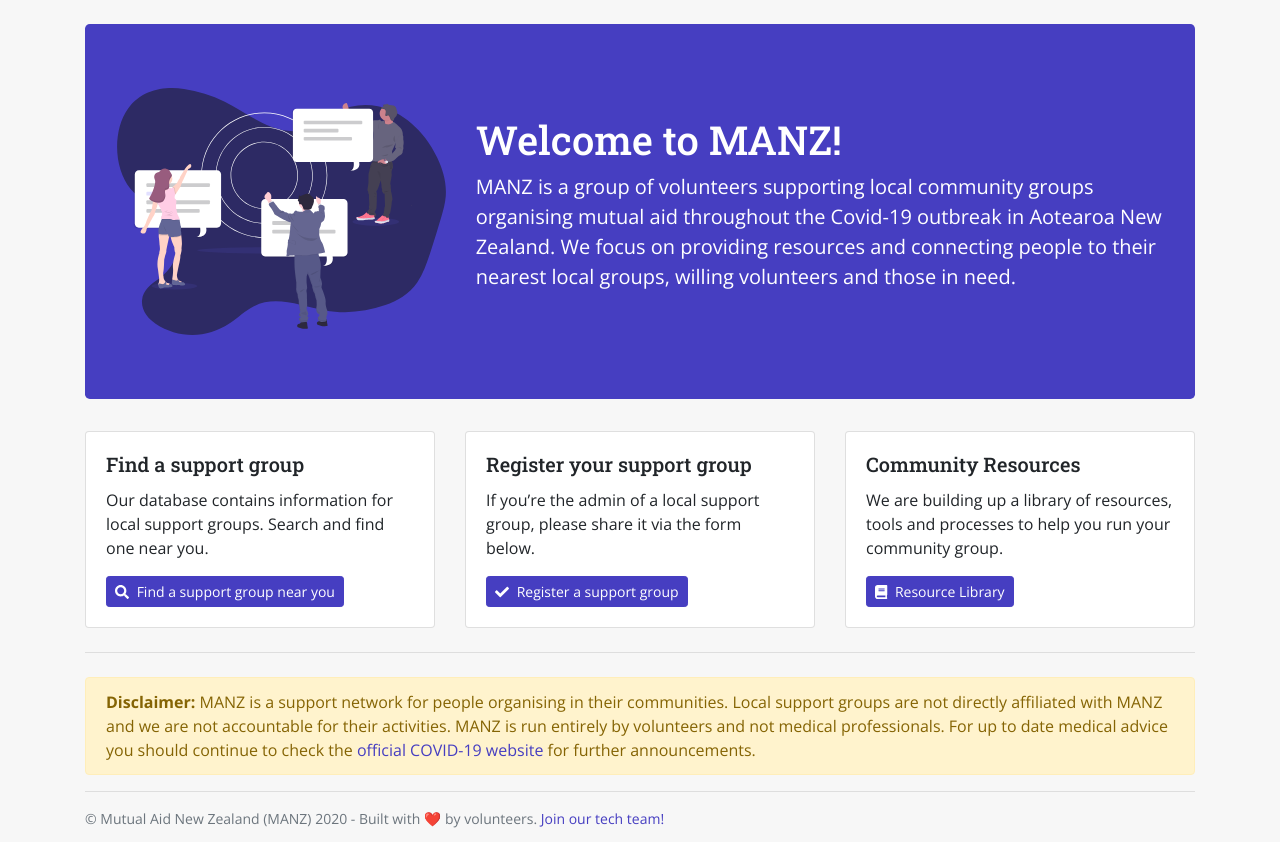
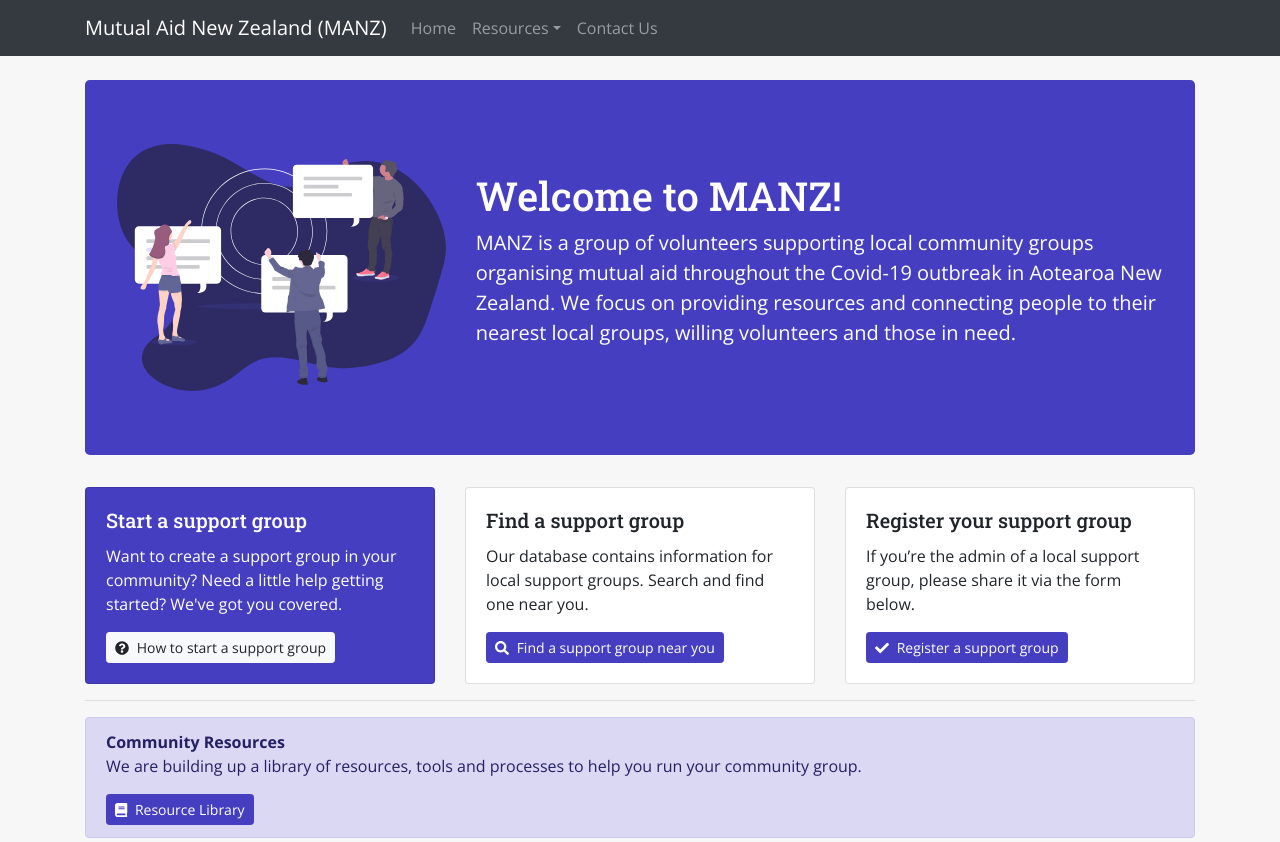
Before and after one commit to MutualAidNZ/website, a Gatsby site: page / in a window 1280 px wide. Shown: the top 842 px of the page. Built offline with nearby package versions, Linux system fonts and the light colour scheme; Gatsby itself is replaced by a stand-in of ours.

Commit message:
feat: Update homepage to include starter link (#5)

```diff
--- a/src/components/header.js
+++ b/src/components/header.js
@@ -6,7 +6,7 @@
 const Header = ({ siteTitle }) => (
   <Navbar
     className="mb-4"
-    bg="brand"
+    bg="dark"
     variant="dark"
     expand="lg"
     style={{ backgroundColor: "var(--primary)" }}
@@ -24,6 +24,12 @@
             <Link className="dropdown-item" to="/resources">
               Resource Library
             </Link>
+            <a
+              href="https://docs.google.com/document/d/1WrQKloQQ-tAZ6fN-NRTLyd5Lo5eQOkgOiyRCgwsID0s/edit"
+              className="dropdown-item"
+            >
+              How to start a support group
+            </a>
             <Link className="dropdown-item" to="/resources/volunteers">
               Guidance for Volunteers
             </Link>
--- a/src/pages/index.js
+++ b/src/pages/index.js
@@ -23,7 +23,7 @@
 import networkSVG from "../images/network.svg"
 
 const IndexPage = () => (
-  <Layout showHeader={false}>
+  <Layout>
     <SEO title="Home" />
     <Jumbotron
       className="mt-4"
@@ -49,6 +49,25 @@
       </Row>
     </Jumbotron>
     <CardDeck>
+      <Card bg={"primary"} text={"white"}>
+        <Card.Body>
+          <Card.Title>Start a support group</Card.Title>
+          <Card.Text>
+            Want to create a support group in your community? Need a little help
+            getting started? We've got you covered.
+          </Card.Text>
+          <Button
+            variant={"light"}
+            size={"sm"}
+            target="_blank"
+            rel="noopener noreferrer"
+            href="https://docs.google.com/document/d/1WrQKloQQ-tAZ6fN-NRTLyd5Lo5eQOkgOiyRCgwsID0s/edit"
+          >
+            <FontAwesomeIcon icon={faQuestionCircle} className="mr-1" /> How to
+            start a support group
+          </Button>
+        </Card.Body>
+      </Card>
       <Card>
         <Card.Body>
           <Card.Title>Find a support group</Card.Title>
@@ -87,33 +106,21 @@
           </Link>
         </Card.Body>
       </Card>
-      <Card>
-        <Card.Body>
-          <Card.Title>Community Resources</Card.Title>
-          <Card.Text>
-            We are building up a library of resources, tools and processes to
-            help you run your community group.
-          </Card.Text>
-          <Link to="/resources" className="btn btn-primary btn-sm">
-            <FontAwesomeIcon icon={faBook} className="mr-1" /> Resource Library
-          </Link>
-        </Card.Body>
-      </Card>
     </CardDeck>
-{/*
+
     <hr />
 
     <Alert variant={"primary"}>
-      <strong>
-        <FontAwesomeIcon icon={faQuestionCircle} className="mr-1" /> Want to
-        create a support group but don't know how?
-      </strong>
-      <br />{" "}
-      <Link to="/resources/community-starter">
-        Don't worry. We have{` `}
-        created a starter pack to help you get started.
+      <strong>Community Resources</strong>
+      <p>
+        {" "}
+        We are building up a library of resources, tools and processes to help
+        you run your community group.
+      </p>
+      <Link to="/resources" className="btn btn-primary btn-sm">
+        <FontAwesomeIcon icon={faBook} className="mr-1" /> Resource Library
       </Link>
-    </Alert> */}
+    </Alert>
   </Layout>
 )
 
```
